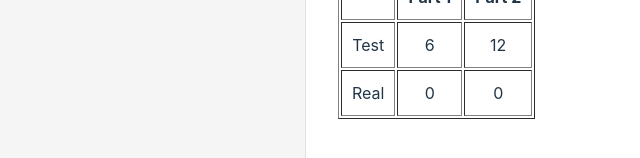
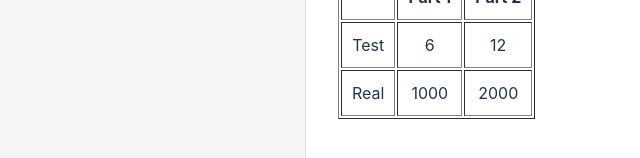
Before and after one commit to kellan/aoc, a React (Vite) app in the folder 2024/typescript/: page / in a window 1280 px wide. Shown: the part 218-376 px from the top of the page, without its empty margins (41-681 px from the left). Built offline with nearby package versions, Linux system fonts and the light colour scheme.

Commit message:
call with the right input

```diff
--- a/2024/typescript/src/App.tsx
+++ b/2024/typescript/src/App.tsx
@@ -1,4 +1,4 @@
-import { useState } from 'react'
+import { useState, useEffect } from 'react'
 import reactLogo from './assets/react.svg'
 import viteLogo from '/vite.svg'
 import './App.css'
@@ -38,7 +38,7 @@ function App() {
         part2Test = module.part2(testData)
       }
 
-      if (realInputs[`/days/${day}/test.txt`] !== undefined) {
+      if (realInputs[`/days/${day}/input.txt`] !== undefined) {
         const realData = await realInputs[`/days/${day}/input.txt`]()
         part1 = module.part1(realData)
         part2 = module.part2(realData)
@@ -54,7 +54,11 @@ function App() {
     }
   }
 
-  runSolution('01')
+  const day = '01'
+
+  useEffect(() => {
+    runSolution(day);
+  }, [day]);
 
   return (
     <div className="app" >
```
